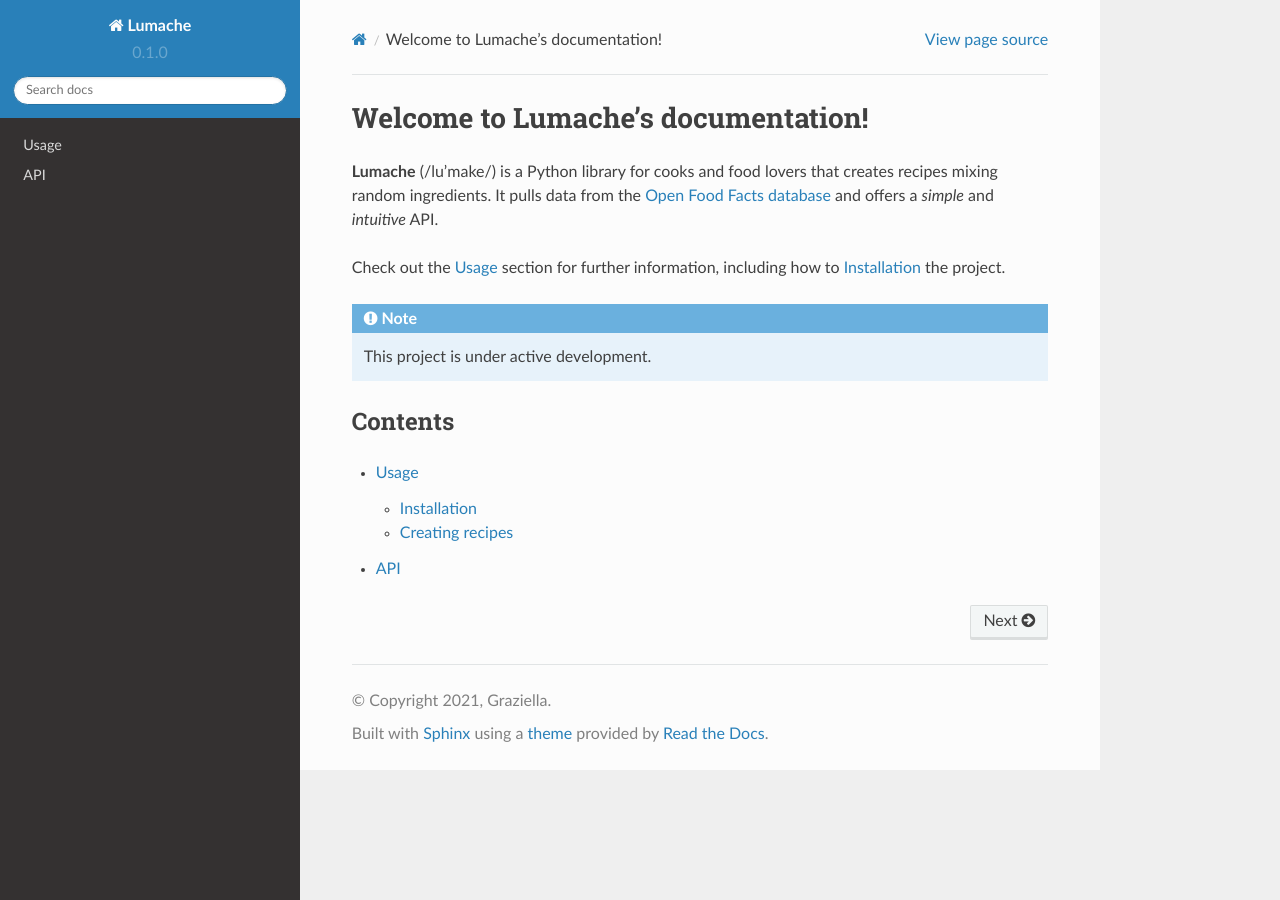
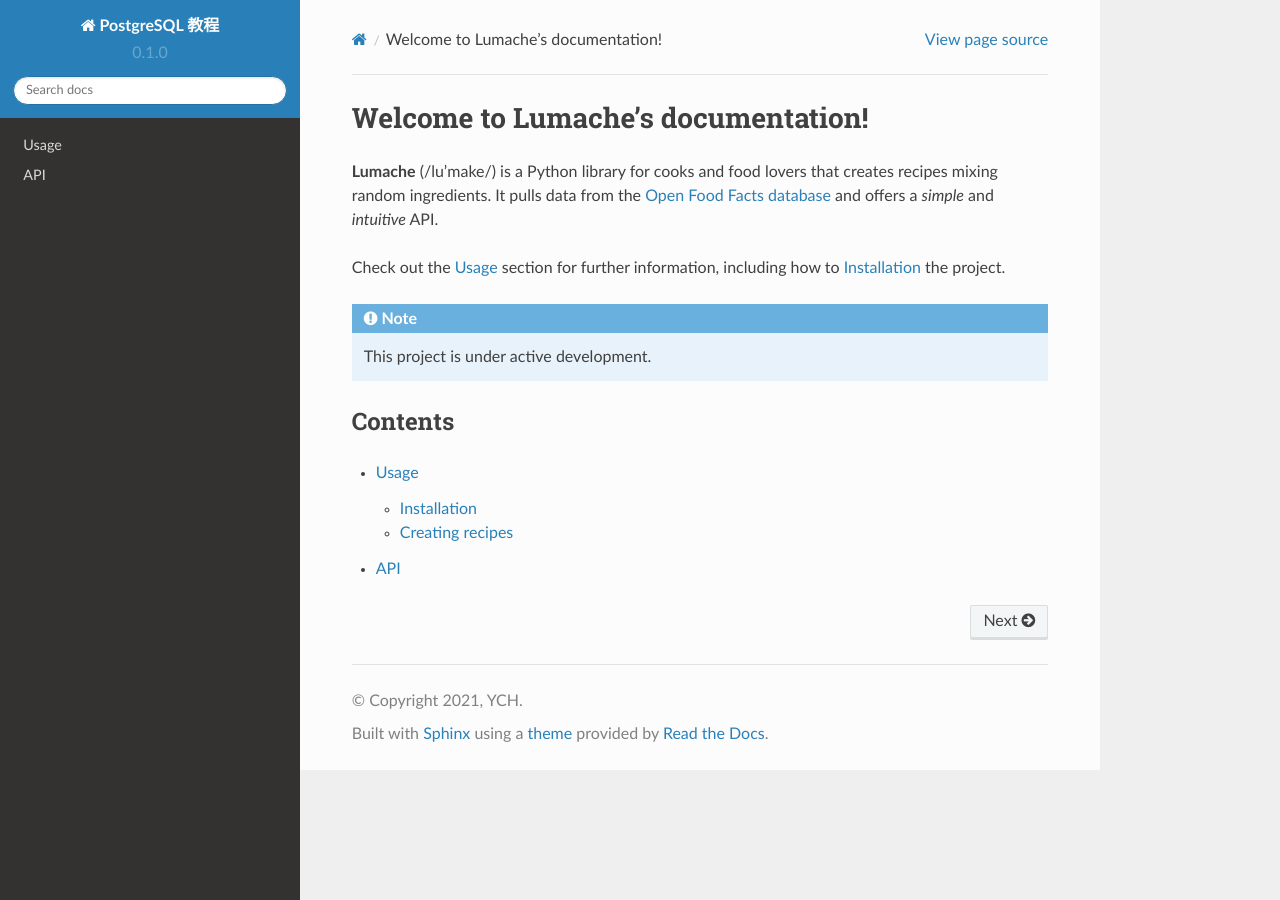
Before and after one commit to cnyyk/PostgreSQL-Tutorial, a Sphinx documentation site: the page built from docs/source/index.rst, in a window 1280 px wide. Built offline with Sphinx 7.4.7 and the Read the Docs theme 2.0.0, drawn with Linux system fonts in a browser that asks for light colours.

Commit message:
project info

```diff
--- a/docs/source/conf.py
+++ b/docs/source/conf.py
@@ -2,11 +2,11 @@
 
 # -- Project information
 
-project = 'Lumache'
-copyright = '2021, Graziella'
-author = 'Graziella'
+project = 'PostgreSQL 教程'
+copyright = '2021, YCH'
+author = 'YCH'
 
-release = '0.1'
+release = '0.1.0'
 version = '0.1.0'
 
 # -- General configuration
```
